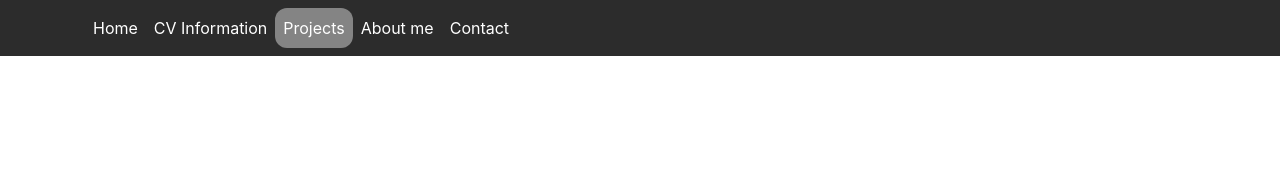
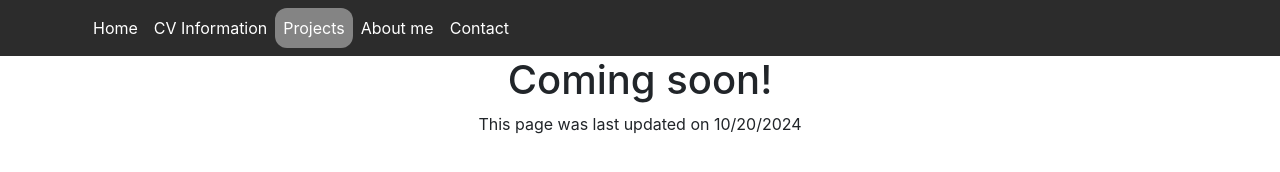
Before and after one commit to nrkorte/Personal-Website, a plain HTML site: page projects.html in a window 1280 px wide. Drawn offline with nearby package versions, Linux system fonts and the light colour scheme.

Commit message:
Added a coming soon message to the projecsts page

```diff
--- a/projects.html
+++ b/projects.html
@@ -35,6 +35,9 @@
         </div>
     </nav>
 
+    <h1 class="text-center">Coming soon!</h1>
+    <p class="text-center">This page was last updated on 10/20/2024</p>
+
     <script src="https://code.jquery.com/jquery-3.5.1.slim.min.js"></script>
     <script src="https://cdn.jsdelivr.net/npm/@popperjs/core@2.9.2/dist/umd/popper.min.js"></script>
     <script src="https://maxcdn.bootstrapcdn.com/bootstrap/4.5.2/js/bootstrap.min.js"></script>
```
